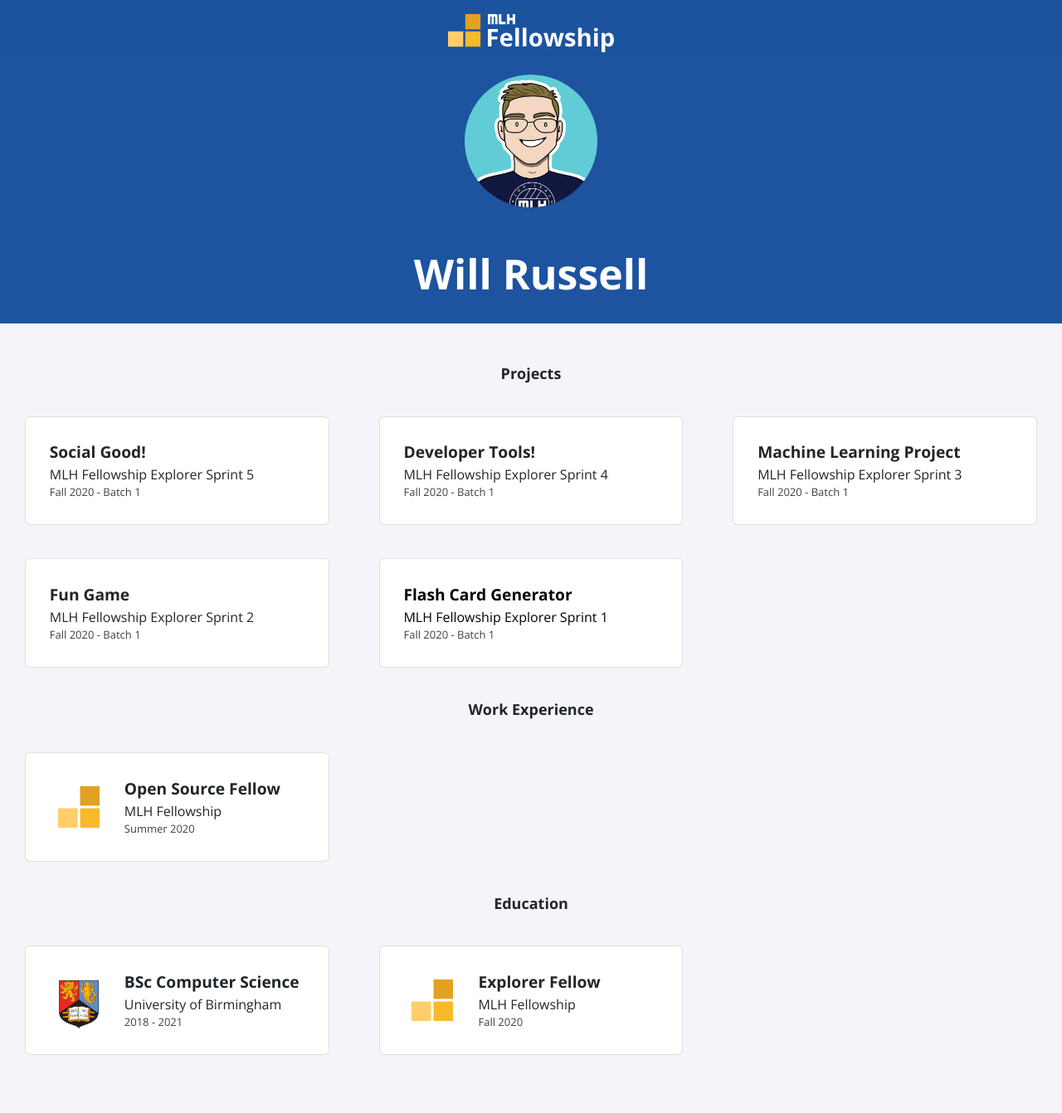
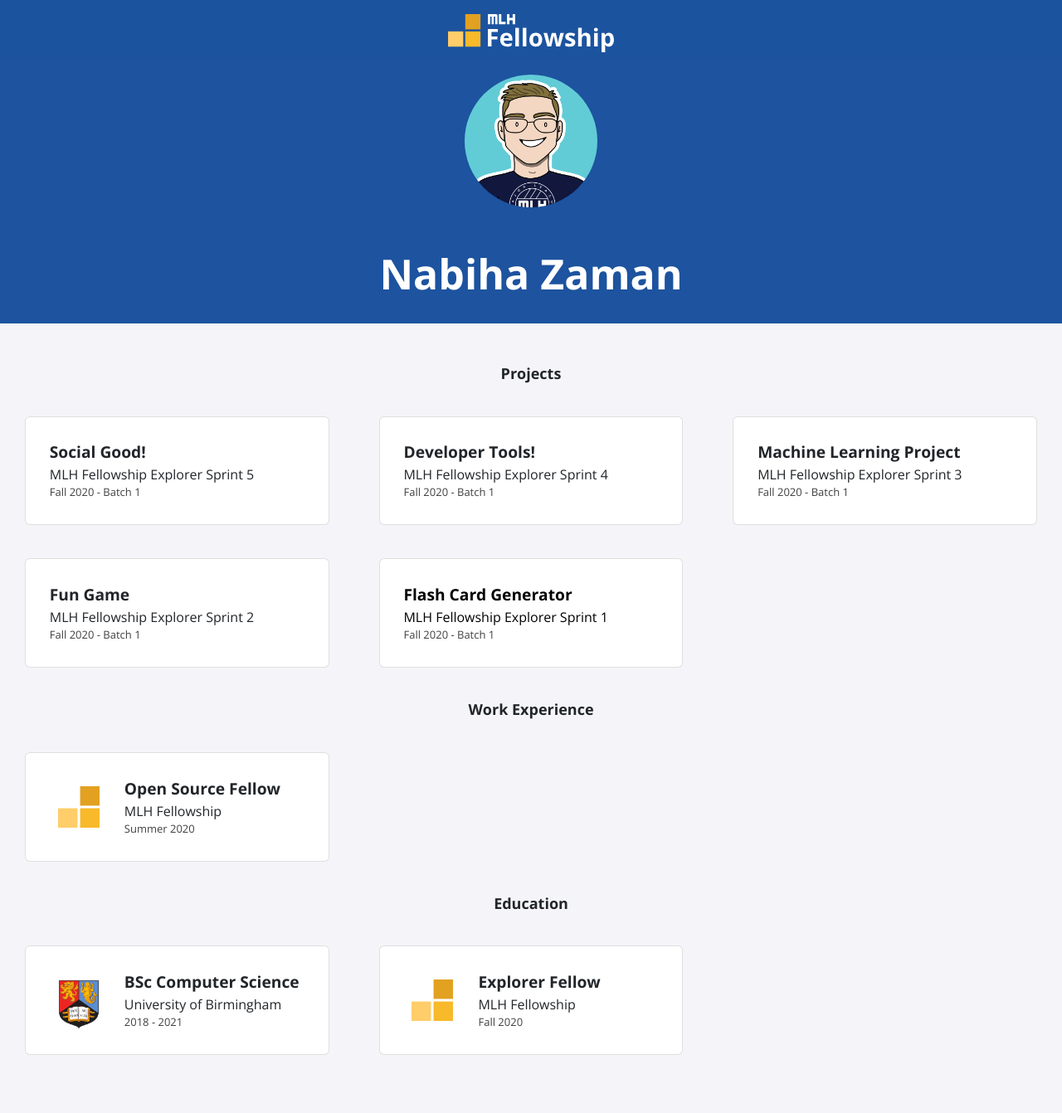
Before and after one commit to zaman543/zaman543.github.io, a Jekyll site: the page built from index.html, in a window 1280 px wide. Shown: the whole page at 83% size. Built offline with Jekyll 4.4.1, drawn with Linux system fonts in a browser that asks for light colours; nearby versions of some CDN libraries.

Commit message:
Update _config.yml
Updated info

```diff
--- a/_config.yml
+++ b/_config.yml
@@ -1,13 +1,13 @@
-title: "Will Russell"
-email: fellowship@mlh.io
+title: "Nabiha Zaman"
+email: nabihazaman26@gmail.com
 description: >- # this means to ignore newlines until "baseurl:"
   Write an awesome description for your new site here. You can edit this
   line in _config.yml. It will appear in your document head meta (for
   Google search results) and in your feed.xml site description.
 baseurl: "/"
-url: "/portfolio-template"
-twitter_username: mlhacks
-github_username:  mlh-fellowship
+url: "https://zaman543.github.io/"
+twitter_username:
+github_username: zaman543
 
 sass:
   sass_dir: _sass
```
